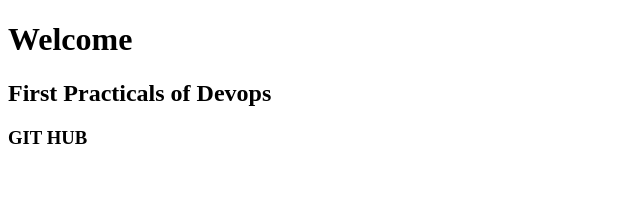
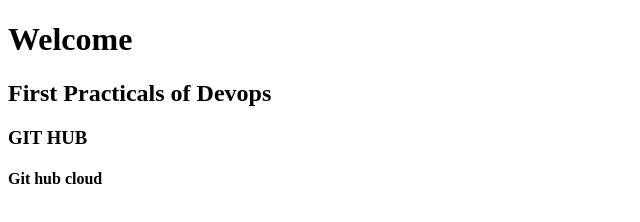
Before and after one commit to someshbankar/devops_lab, a plain HTML site: page index.html in a window 1280 px wide. Shown: the whole page, without its empty margins (0-640 px from the left). Drawn offline with Linux system fonts and the light colour scheme.

Commit message:
Update index.html

```diff
--- a/index.html
+++ b/index.html
@@ -3,5 +3,6 @@
 <h1> Welcome </h1>
 <h2> First Practicals of Devops </h2>
 <h3> GIT HUB </h3>
+  <h4> Git hub cloud </h4>
 
 </html>
```
